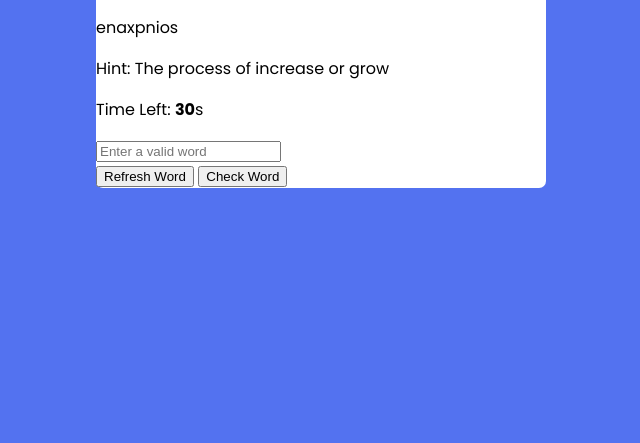
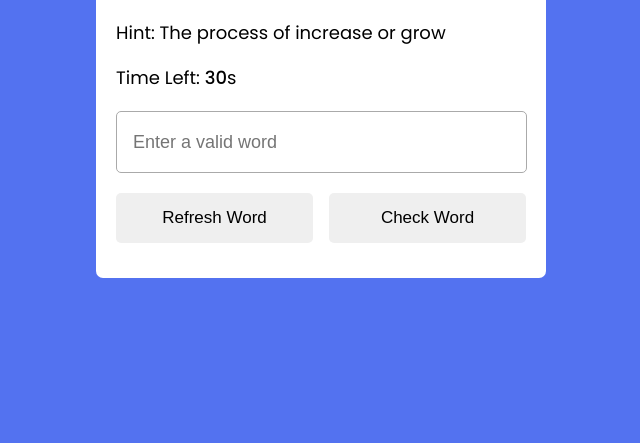
Before and after one commit to tleanne1/word-scramble-game, a plain HTML site: page index.html in a window 1280 px wide. Shown: the part 357-800 px from the top of the page, without its empty margins (319-959 px from the left). Drawn offline with Linux system fonts and the light colour scheme.

Commit message:
Added content css

```diff
--- a/style.css
+++ b/style.css
@@ -21,3 +21,54 @@ body {
   padding: 18px 25px;
   border-bottom: 1px solid #cccccc;
 }
+
+.container .content {
+  margin: 25px 20px 35px;
+}
+
+.content .word {
+  font-size: 33px;
+  font-weight: 500;
+  text-align: center;
+  letter-spacing: 24px;
+  margin-right: -24px;
+  text-transform: uppercase;
+}
+
+.content .details {
+  margin: 25px 0 20px;
+}
+
+.details p {
+  font-size: 18px;
+  margin-bottom: 10px;
+}
+
+.details p b {
+  font-weight: 500;
+}
+
+.content input {
+  width: 92%;
+  height: 60px;
+  outline: none;
+  font-size: 18px;
+  padding: 0 16px;
+  border-radius: 5px;
+  border: 1px solid #aaaaaa;
+}
+
+.content .buttons {
+  display: flex;
+  margin-top: 20px;
+  justify-content: space-between;
+}
+
+.buttons button {
+  border: none;
+  outline: none;
+  padding: 15px 0;
+  font-size: 17px;
+  border-radius: 5px;
+  width: calc(100% / 2 - 8px);
+}
```
